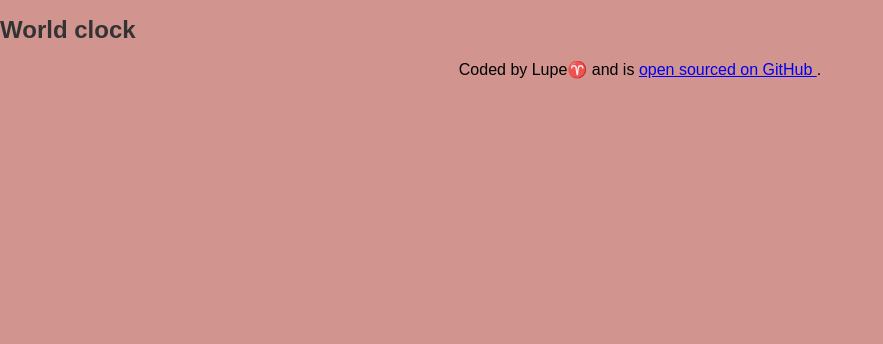
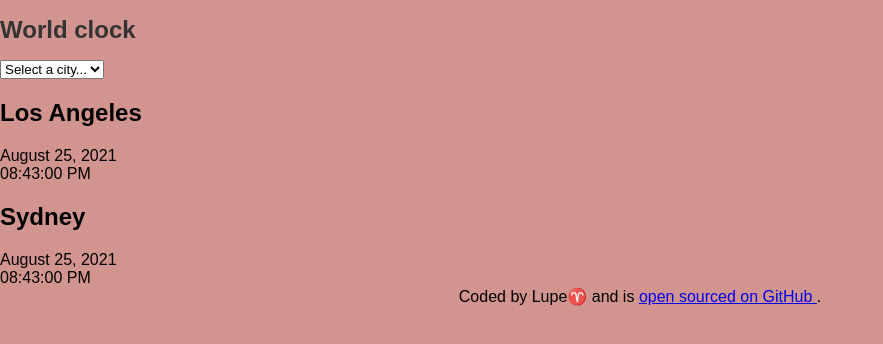
Before and after one commit to L00ptyl00p/reloj-mundo, a plain HTML site: page index.html in a window 1280 px wide. Shown: the whole page, without its empty margins (0-883 px from the left). Drawn offline with Linux system fonts and the light colour scheme.

Commit message:
Update index

```diff
--- a/index.html
+++ b/index.html
@@ -1,13 +1,34 @@
  <!DOCTYPE html>
 <html>
 <head>
-  <title>World Clock</title>
+  <title>World Clocks</title>
   <link rel="stylesheet" type="text/css" href="styles.css">
 
 </head>
 <body>
-  <h1>World clock</h1>
+  <div class="container">
 
+    <h1>World clock</h1>
+   <select name=""  id="">
+    <option value="">Select a city...</option>
+    <option value="london">London</option>
+    <option value="new-york">New York</option>
+    <option value="madrid">Madrid</option>
+   </select>
+
+   <div class="city">
+     <h2>Los Angeles </h2>
+     <div class="date">August 25, 2021</div>
+      <div class="time"> 08:43:00 PM</div>
+
+   </div>
+   <div class="city">
+    <h2>Sydney </h2>
+    <div class="date">August 25, 2021</div>
+     <div class="time"> 08:43:00 PM</div>
+
+  </div>
+</div>
 
 
 
```
